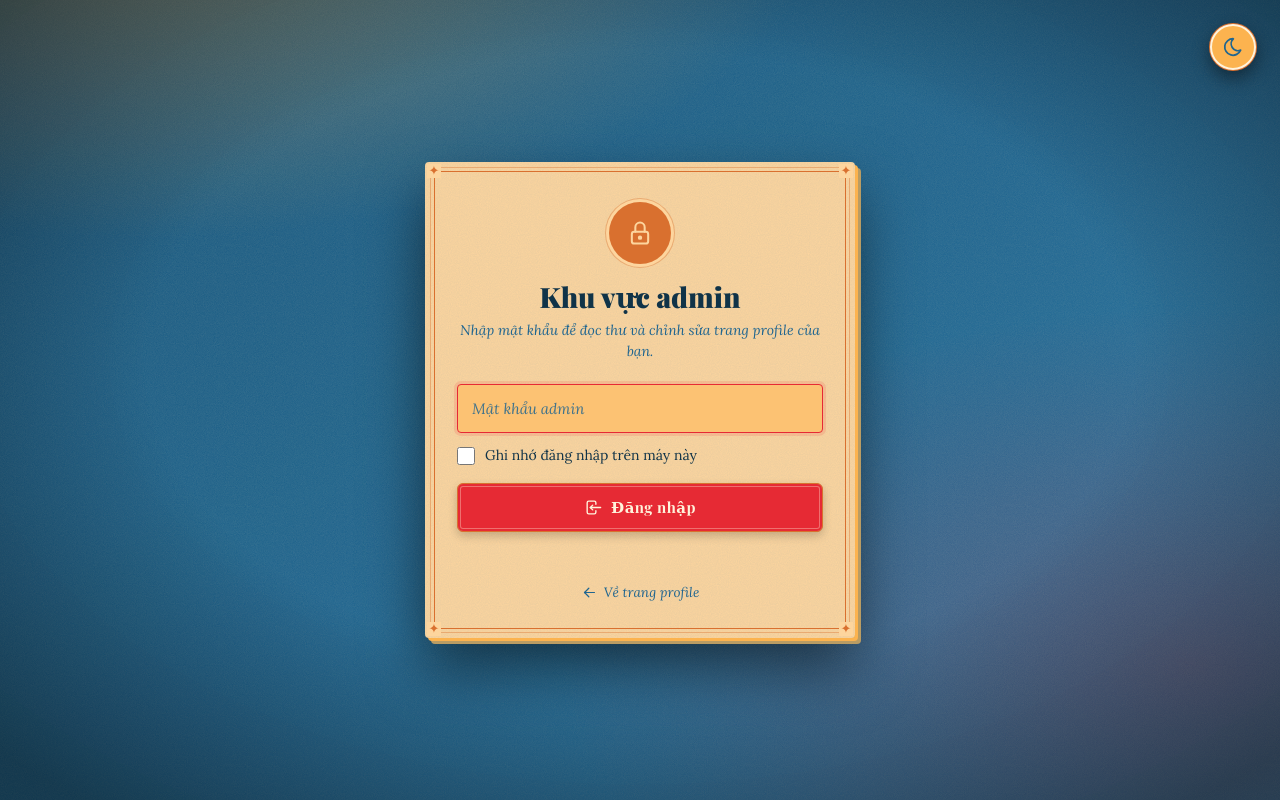
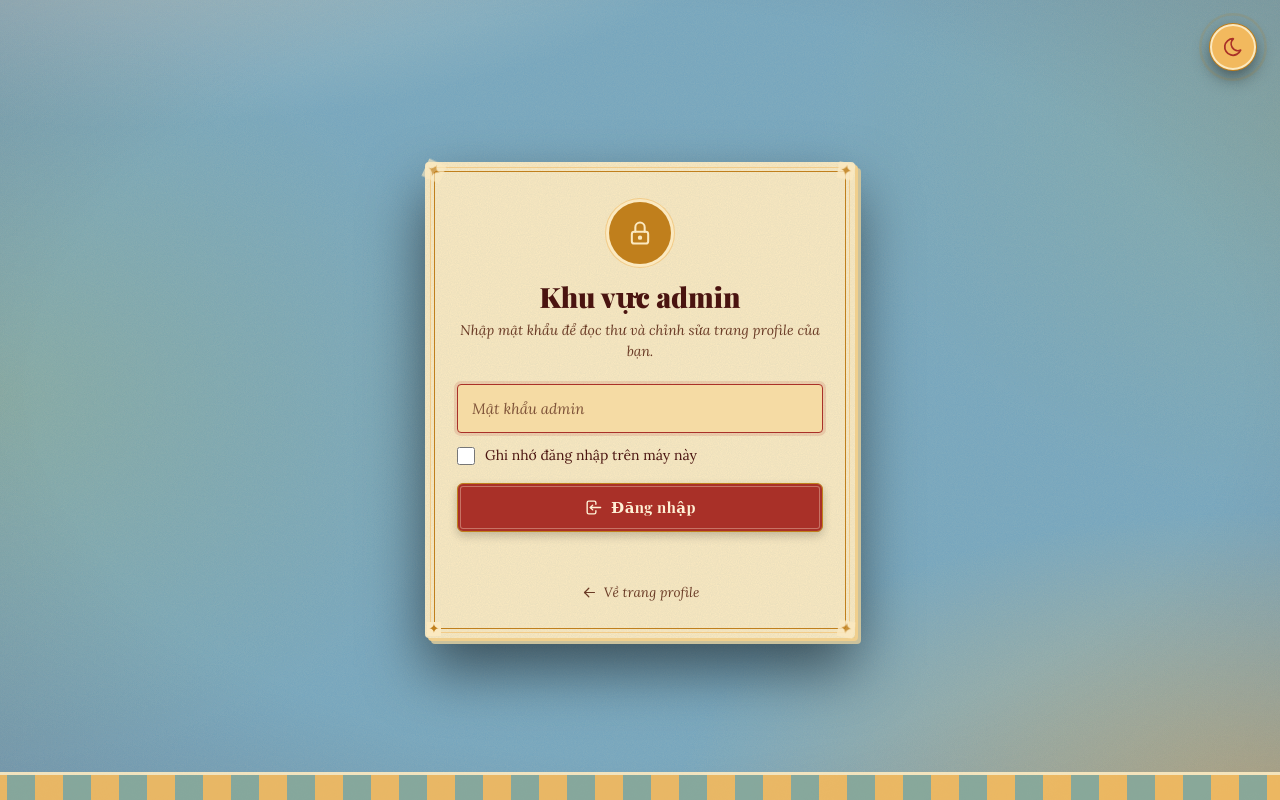
Before and after one commit to blueberrysyth/neuma0phaianh, a website: page my-profile-website/public/admin.html in a window 1280 px wide. Drawn offline with nearby package versions, Linux system fonts and the light colour scheme; a web font is replaced by a local one.

Commit message:
Update style.css

```diff
--- a/my-profile-website/public/css/style.css
+++ b/my-profile-website/public/css/style.css
@@ -897,125 +897,219 @@ textarea.field { resize: vertical; min-height: 130px; line-height: 1.6; }
  *  Đặt cuối style.css; không sửa logic JS, hiệu ứng lật sách.
  * ============================================================ */
 /* ============================================================
- *  THEME MỚI — Butterscotch / Rose Madder / Light Navy (sáng)
- *            Dark Grey Blue / Faded Orange / Bashful Pink (tối)
+ *  THEME: American Vintage × Cherry/Cosmos (sáng) · Purple Pop (tối)
+ *  Có hiệu ứng chữ + hoạt họa nhẹ. Đặt ở CUỐI style.css.
  * ============================================================ */
+
+/* ---------- CHẾ ĐỘ SÁNG ---------- */
 :root[data-theme="light"] {
-  --leather: #1f6590;
-  --glow: #4a8bb5;
-  --paper: #fdd59e;
-  --paper-2: #fcb34f;
-  --ink: #103348;
-  --muted: #1f6590;
-  --accent: #e62a34;
-  --accent-2: #1f6590;
-  --gold: #d9702f;
-  --on-accent: #fff3dc;
-  --on-accent-2: #fcb34f;
-  --on-leather: #fcb34f;
-  --cover: #1a5578;
-  --overlay: rgba(10, 40, 60, 0.65);
-  --gold-soft: rgba(217, 112, 47, 0.40);
-  --gold-faint: rgba(217, 112, 47, 0.20);
-  --accent-soft: rgba(230, 42, 52, 0.14);
+  --leather: #74a5be;      /* nền trang: Cosmos Marble */
+  --glow: #9cc3d6;
+  --paper: #fbe9c0;        /* giấy kem */
+  --paper-2: #f0cf8d;      /* ô nhập, mép giấy: mustard nhạt */
+  --ink: #4a1410;          /* chữ: đỏ nâu đậm */
+  --muted: #6a3b26;
+  --accent: #a93028;       /* nút chính: Starry Sky */
+  --accent-2: #4e5b0a;     /* ruy băng, nút gửi thư: Olive */
+  --gold: #c07f1c;         /* khung kẻ: mustard đậm */
+  --on-accent: #fff1d6;
+  --on-accent-2: #f2b95e;
+  --on-leather: #750608;   /* chữ chân trang: Cherry Red */
+  --cover: #a93028;        /* bìa sách: đỏ */
+  --overlay: rgba(74, 20, 16, 0.62);
+  --gold-soft: rgba(242, 185, 94, 0.55);
+  --gold-faint: rgba(242, 185, 94, 0.28);
+  --accent-soft: rgba(169, 48, 40, 0.14);
+  --check-a: #87a89a;      /* ca-rô: Blue Haze */
+  --check-b: #f2b95e;      /* ca-rô: Mojave Moon */
   color-scheme: light;
 }
 :root[data-theme="light"] .bg .lamp {
   background:
-    radial-gradient(ellipse 60% 50% at 18% 4%, rgba(252, 179, 79, 0.45), transparent 75%),
-    radial-gradient(ellipse 55% 50% at 86% 86%, rgba(230, 42, 52, 0.25), transparent 75%),
-    linear-gradient(145deg, #174f72 0%, #1f6590 55%, #2b7aa8 100%);
-  opacity: 0.95;
+    radial-gradient(ellipse 45% 55% at 8% 58%, rgba(135, 168, 154, 0.75), transparent 72%),
+    radial-gradient(ellipse 45% 55% at 94% 30%, rgba(135, 168, 154, 0.6), transparent 72%),
+    radial-gradient(ellipse 60% 40% at 15% 0%, rgba(255, 241, 214, 0.5), transparent 75%),
+    radial-gradient(ellipse 50% 40% at 90% 100%, rgba(242, 185, 94, 0.5), transparent 75%);
+  opacity: 1;
 }
-:root[data-theme="light"] .card {
-  background: linear-gradient(145deg, #1a5578 0%, #1f6590 55%, #2b7aa8 100%);
-  border: 1px solid rgba(252, 179, 79, 0.45);
-  box-shadow: 0 24px 65px rgba(8, 30, 48, 0.4);
+:root[data-theme="light"] .bg .vignette {
+  background: radial-gradient(ellipse 85% 85% at 50% 48%, transparent 55%, rgba(74, 20, 16, 0.18) 100%);
 }
-:root[data-theme="light"] .player {
-  background: linear-gradient(115deg, #fcb34f 0%, #fdc577 100%);
-  border-color: rgba(31, 101, 144, 0.45);
+:root[data-theme="light"] .player { background: #bfd3c6; }
+:root[data-theme="light"] .theme-toggle { background: #f2b95e; color: #a93028; border-color: #fbe9c0; }
+
+/* chữ tên: kiểu biển hiệu retro, bóng 3 lớp như poster */
+:root[data-theme="light"] .name {
+  color: var(--accent);
+  text-shadow: 2px 2px 0 #fbe9c0, 4px 4px 0 #f2b95e, 6px 6px 0 #87a89a;
+  animation: retro-pop 3.2s ease-in-out infinite;
 }
-:root[data-theme="light"] .btn-primary,
-:root[data-theme="light"] .icon-btn.play {
-  background: var(--accent);
-  color: var(--on-accent);
+:root[data-theme="light"] .welcome-box h2 {
+  color: var(--accent);
+  text-shadow: 2px 2px 0 #f2b95e, 4px 4px 0 #87a89a;
 }
-:root[data-theme="light"] .btn-primary:hover:not(:disabled),
-:root[data-theme="light"] .icon-btn.play:hover { background: #c81f29; }
-:root[data-theme="light"] .letter-btn,
-:root[data-theme="light"] .ribbon {
-  background: linear-gradient(165deg, #1f6590 0%, #174f72 100%);
-  color: #fcb34f;
+@keyframes retro-pop {
+  0%, 100% { text-shadow: 2px 2px 0 #fbe9c0, 4px 4px 0 #f2b95e, 6px 6px 0 #87a89a; }
+  50%      { text-shadow: 3px 3px 0 #fbe9c0, 6px 6px 0 #f2b95e, 9px 9px 0 #87a89a; }
 }
-:root[data-theme="light"] .letter-btn:hover:not(:disabled) { background: #2b7aa8; color: #fcb34f; }
-:root[data-theme="light"] .badge,
-:root[data-theme="light"] .theme-toggle { color: #1f6590; }
-:root[data-theme="light"] .badge { background: #fcb34f; }
-:root[data-theme="light"] .theme-toggle { background: #fcb34f; border-color: #fff3dc; }
-:root[data-theme="light"] .avatar-wrap img,
-:root[data-theme="light"] .welcome-gif { filter: none; }
+:root[data-theme="light"] .bg::after { box-shadow: inset 0 3px 0 #fbe9c0; }
 
+/* ---------- CHẾ ĐỘ TỐI ---------- */
 :root[data-theme="dark"] {
-  --leather: #16242e;
-  --glow: #305166;
-  --paper: #233a49;
-  --paper-2: #305166;
-  --ink: #eeba88;
-  --muted: #d9a374;
-  --accent: #b25781;
-  --accent-2: #e79d56;
-  --gold: #c98a52;
-  --on-accent: #fff3e6;
-  --on-accent-2: #1b2d3a;
-  --on-leather: #eeba88;
-  --cover: #1e3342;
-  --overlay: rgba(8, 15, 20, 0.8);
-  --gold-soft: rgba(231, 157, 86, 0.38);
-  --gold-faint: rgba(231, 157, 86, 0.17);
-  --accent-soft: rgba(178, 87, 129, 0.22);
+  --leather: #1a1238;
+  --glow: #3a2d71;
+  --paper: #3a2d71;        /* Royal Blue */
+  --paper-2: #2b2160;
+  --ink: #f3e3ec;          /* Tea Pink sáng */
+  --muted: #bba9d8;        /* Baby Pink sáng */
+  --accent: #f6d60d;       /* Yellow */
+  --accent-2: #a08ac0;     /* Baby Pink */
+  --gold: #f6d60d;
+  --on-accent: #2a1f5c;
+  --on-accent-2: #1a1238;
+  --on-leather: #e9d1e1;
+  --cover: #251c55;
+  --overlay: rgba(14, 9, 34, 0.8);
+  --gold-soft: rgba(246, 214, 13, 0.4);
+  --gold-faint: rgba(246, 214, 13, 0.18);
+  --accent-soft: rgba(246, 214, 13, 0.16);
+  --check-a: #3a2d71;
+  --check-b: #a08ac0;
   color-scheme: dark;
 }
 :root[data-theme="dark"] .bg .lamp {
   background:
-    radial-gradient(ellipse 50% 45% at 60% 18%, rgba(48, 81, 102, 0.65), transparent 76%),
-    radial-gradient(ellipse 40% 40% at 12% 84%, rgba(178, 87, 129, 0.22), transparent 75%),
-    linear-gradient(145deg, #111c24 10%, #16242e 55%, #0e171e 100%);
+    radial-gradient(ellipse 55% 45% at 60% 15%, rgba(160, 138, 192, 0.38), transparent 75%),
+    radial-gradient(ellipse 40% 40% at 10% 85%, rgba(246, 214, 13, 0.12), transparent 75%),
+    linear-gradient(145deg, #140d2e 10%, #1a1238 55%, #0f0a24 100%);
   opacity: 1;
 }
-:root[data-theme="dark"] .card {
-  background: linear-gradient(150deg, #243d4d 0%, #1e3342 50%, #16242e 100%);
-  border: 1px solid rgba(231, 157, 86, 0.45);
-  box-shadow: 0 24px 70px rgba(0, 0, 0, 0.6);
+:root[data-theme="dark"] .theme-toggle { background: #f6d60d; color: #2a1f5c; border-color: #e9d1e1; }
+:root[data-theme="dark"] .bg::after { box-shadow: inset 0 2px 0 #f6d60d; }
+
+/* chữ tên: đèn neon vàng, nhấp nháy nhẹ */
+:root[data-theme="dark"] .name {
+  color: #fff6c8;
+  text-shadow: 0 0 6px rgba(246, 214, 13, 0.7), 0 0 18px rgba(246, 214, 13, 0.45), 0 0 34px rgba(160, 138, 192, 0.5);
+  animation: neon-glow 3.6s ease-in-out infinite;
 }
-:root[data-theme="dark"] .player {
-  background: linear-gradient(135deg, #1b2d3a 0%, #305166 100%);
-  border-color: #c98a52;
+:root[data-theme="dark"] .welcome-box h2 {
+  color: #fff6c8;
+  text-shadow: 0 0 8px rgba(246, 214, 13, 0.6), 0 0 22px rgba(160, 138, 192, 0.5);
 }
-:root[data-theme="dark"] .btn-primary,
-:root[data-theme="dark"] .icon-btn.play {
-  background: var(--accent);
-  color: var(--on-accent);
+@keyframes neon-glow {
+  0%, 100% { text-shadow: 0 0 6px rgba(246, 214, 13, 0.7), 0 0 18px rgba(246, 214, 13, 0.45), 0 0 34px rgba(160, 138, 192, 0.5); }
+  50%      { text-shadow: 0 0 10px rgba(246, 214, 13, 0.95), 0 0 28px rgba(246, 214, 13, 0.65), 0 0 52px rgba(160, 138, 192, 0.7); }
+  92%      { text-shadow: 0 0 4px rgba(246, 214, 13, 0.4), 0 0 10px rgba(246, 214, 13, 0.25), 0 0 20px rgba(160, 138, 192, 0.3); }
 }
-:root[data-theme="dark"] .btn-primary:hover:not(:disabled),
-:root[data-theme="dark"] .icon-btn.play:hover { background: #964669; }
-:root[data-theme="dark"] .letter-btn,
-:root[data-theme="dark"] .ribbon {
-  background: linear-gradient(155deg, #e79d56, #c98a52);
-  color: #1b2d3a;
+
+/* ---------- HIỆU ỨNG CHUNG (cả hai chế độ) ---------- */
+
+/* dải ca-rô chạy chậm ở đáy trang */
+:root[data-theme="light"] .bg::after,
+:root[data-theme="dark"] .bg::after {
+  content: "";
+  position: absolute;
+  left: 0;
+  right: 0;
+  bottom: 0;
+  height: 28px;
+  background: repeating-conic-gradient(var(--check-a) 0% 25%, var(--check-b) 0% 50%) 0 0 / 56px 56px;
+  opacity: 0.92;
+  animation: check-slide 16s linear infinite;
 }
-:root[data-theme="dark"] .letter-btn:hover:not(:disabled) { background: #f0ac6c; color: #1b2d3a; }
-:root[data-theme="dark"] .theme-toggle {
-  background: #e79d56;
-  color: #1b2d3a;
-  border-color: #fff3e6;
+@keyframes check-slide { to { background-position: 112px 0; } }
+:root[data-theme="light"] .page,
+:root[data-theme="dark"] .page { padding-bottom: 64px; } /* chừa chỗ cho dải ca-rô */
+
+/* 4 ngôi sao ở góc khung kẻ nhấp nháy lệch nhịp */
+.frame i { animation: twinkle 3.4s ease-in-out infinite; }
+.frame i:nth-child(2) { animation-delay: 0.8s; }
+.frame i:nth-child(3) { animation-delay: 1.6s; }
+.frame i:nth-child(4) { animation-delay: 2.4s; }
+@keyframes twinkle {
+  0%, 100% { transform: scale(1) rotate(0deg); opacity: 1; }
+  50%      { transform: scale(1.35) rotate(25deg); opacity: 0.65; }
 }
-:root[data-theme="dark"] .badge { background: #e79d56; color: #1b2d3a; }
-:root[data-theme="dark"] .welcome-box .greeting { color: #eeba88; }
-:root[data-theme="dark"] .avatar-wrap img,
-:root[data-theme="dark"] .welcome-gif { filter: none; }
-/* Giảm chuyển động nếu người xem đã chọn chế độ này. */
+
+/* ruy băng đung đưa */
+.ribbon { transform-origin: 50% 0; animation: ribbon-sway 4.5s ease-in-out infinite; }
+@keyframes ribbon-sway { 0%, 100% { transform: rotate(-1.6deg); } 50% { transform: rotate(1.6deg); } }
+
+/* avatar: vòng nét đứt xoay chậm, rê chuột thì ảnh nghiêng nhẹ */
+.avatar-wrap::before {
+  content: "";
+  position: absolute;
+  inset: -11px;
+  border-radius: 50%;
+  border: 2px dashed var(--gold);
+  opacity: 0.85;
+  pointer-events: none;
+  animation: halo-spin 28s linear infinite;
+}
+@keyframes halo-spin { to { transform: rotate(360deg); } }
+.avatar-wrap img { transition: transform 0.35s ease; }
+.avatar-wrap:hover img { transform: scale(1.05) rotate(-2deg); }
+
+/* icon mạng xã hội: nảy lên khi rê chuột */
+.socials a:hover { animation: social-bounce 0.5s ease; }
+@keyframes social-bounce {
+  0%   { transform: translateY(0) scale(1); }
+  40%  { transform: translateY(-8px) scale(1.12) rotate(-6deg); }
+  70%  { transform: translateY(-1px) scale(0.97) rotate(3deg); }
+  100% { transform: translateY(-2px) scale(1); }
+}
+
+/* nút: vệt sáng quét ngang khi rê chuột */
+.btn, .letter-btn { position: relative; overflow: hidden; }
+.btn::after, .letter-btn::after {
+  content: "";
+  position: absolute;
+  top: 0;
+  left: -120%;
+  width: 60%;
+  height: 100%;
+  background: linear-gradient(100deg, transparent, rgba(255, 255, 255, 0.38), transparent);
+  transform: skewX(-20deg);
+  pointer-events: none;
+}
+.btn:hover:not(:disabled)::after, .letter-btn:hover:not(:disabled)::after { animation: btn-shine 0.7s ease; }
+@keyframes btn-shine { to { left: 140%; } }
+
+/* nút play: toả vòng sáng khi đang phát nhạc */
+.player.playing .icon-btn.play { animation: play-pulse 1.6s ease-out infinite; }
+@keyframes play-pulse {
+  0%   { box-shadow: 0 0 0 2px var(--paper-2), 0 0 0 3px var(--gold-soft), 0 0 0 0 color-mix(in srgb, var(--accent) 55%, transparent); }
+  100% { box-shadow: 0 0 0 2px var(--paper-2), 0 0 0 3px var(--gold-soft), 0 0 0 14px transparent; }
+}
+
+/* danh sách nhạc: dòng trượt nhẹ khi rê chuột */
+.playlist li { transition: background 0.15s ease, border-color 0.15s ease, padding-left 0.2s ease; }
+.playlist li:hover { padding-left: 12px; }
+
+/* popup chào mừng: ảnh lắc lư */
+.welcome-gif-wrap { animation: wiggle 2.6s ease-in-out infinite; }
+@keyframes wiggle { 0%, 100% { transform: rotate(-2deg); } 50% { transform: rotate(2deg); } }
+
+/* nút sáng/tối: vòng gợi ý lan toả */
+.theme-toggle::after {
+  content: "";
+  position: absolute;
+  inset: -6px;
+  border-radius: 50%;
+  border: 2px solid var(--gold);
+  opacity: 0;
+  pointer-events: none;
+  animation: toggle-ring 3.5s ease-out infinite;
+}
+@keyframes toggle-ring {
+  0%   { opacity: 0.7; transform: scale(0.9); }
+  70%, 100% { opacity: 0; transform: scale(1.35); }
+}
+
+/* người xem chọn giảm chuyển động: tắt hết */
 @media (prefers-reduced-motion: reduce) {
-  :root[data-theme="light"] .card,
-  :root[data-theme="dark"] .card { transition: none; }
+  .name, .frame i, .ribbon, .avatar-wrap::before, .bg::after, .welcome-gif-wrap,
+  .theme-toggle::after, .player.playing .icon-btn.play,
+  .socials a:hover, .btn:hover::after, .letter-btn:hover::after { animation: none !important; }
 }
```
